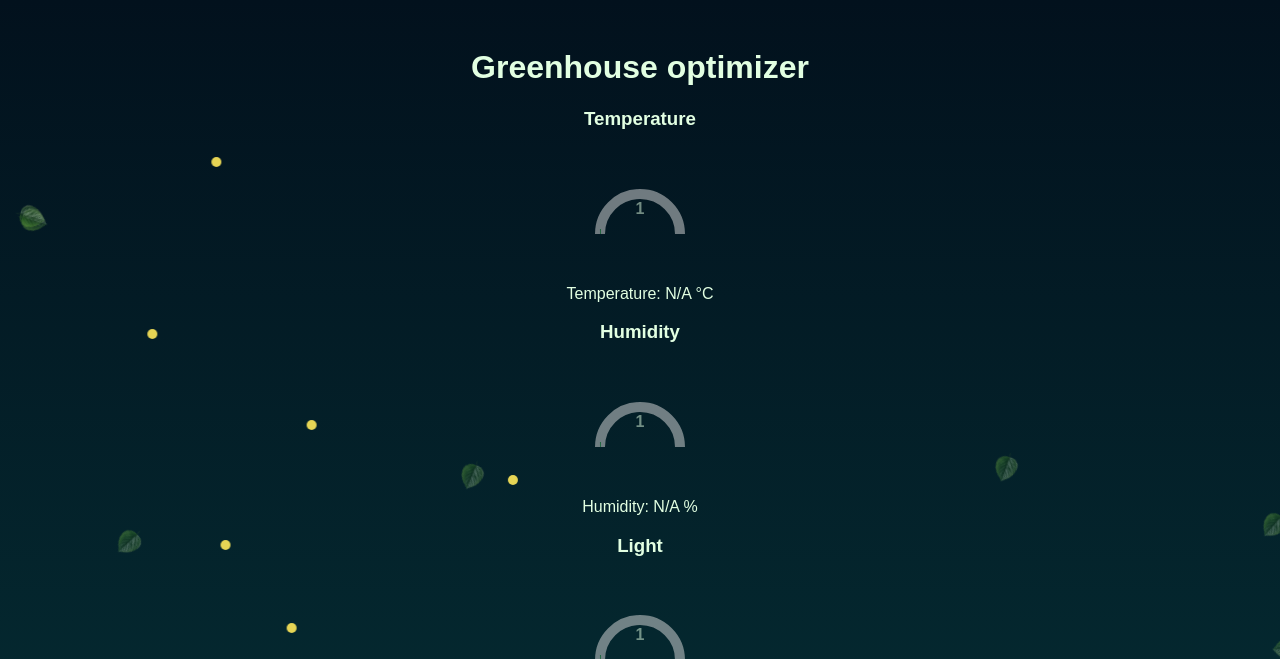
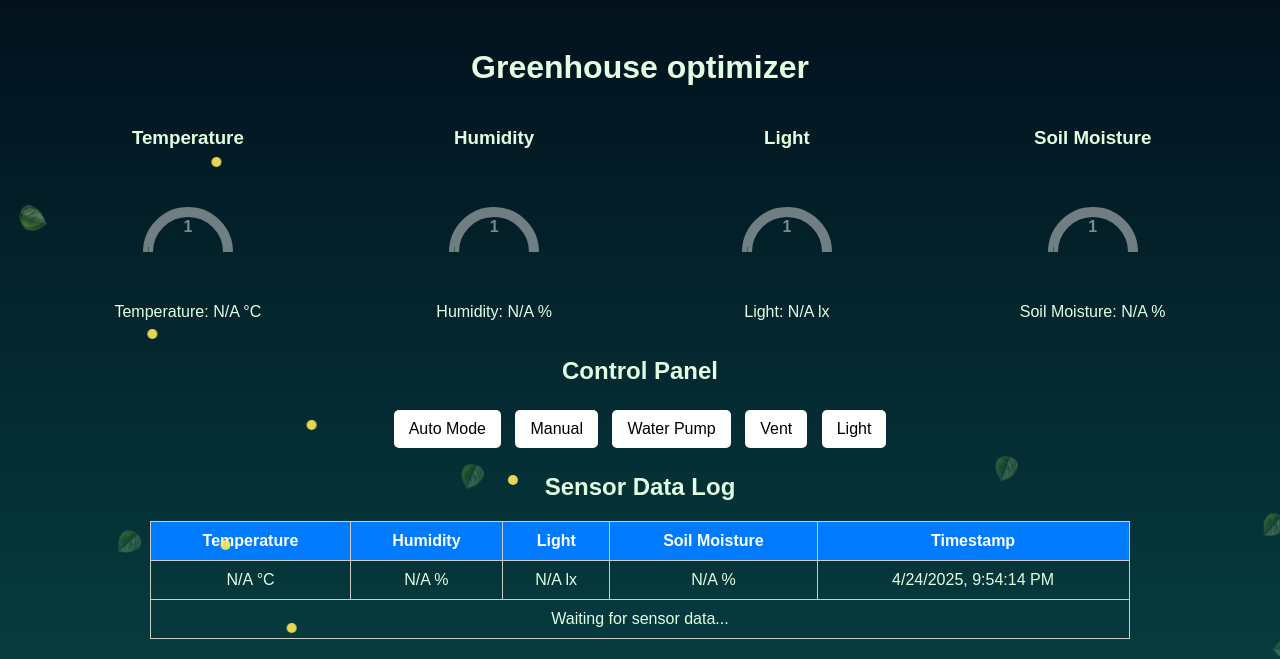
Before and after one commit to oasb16/green-house-optimizer, a Flask app: page / in a window 1280 px wide. Shown: the top 659 px of the page. Run offline with Flask 3, Linux system fonts and the light colour scheme.

Commit message:
Initial commit

```diff
--- a/templates/index.html
+++ b/templates/index.html
@@ -12,7 +12,7 @@
     <div class="pollen-layer"></div>
     <h1>Greenhouse optimizer</h1>
 
-    <div class="card">
+    <div class="card" style="display: flex; flex-direction: row; justify-content: space-around; align-items: center;">
         <div>
             <h3>Temperature</h3>
             <div id="tempGauge" class="gauge">Loading...</div>
```
